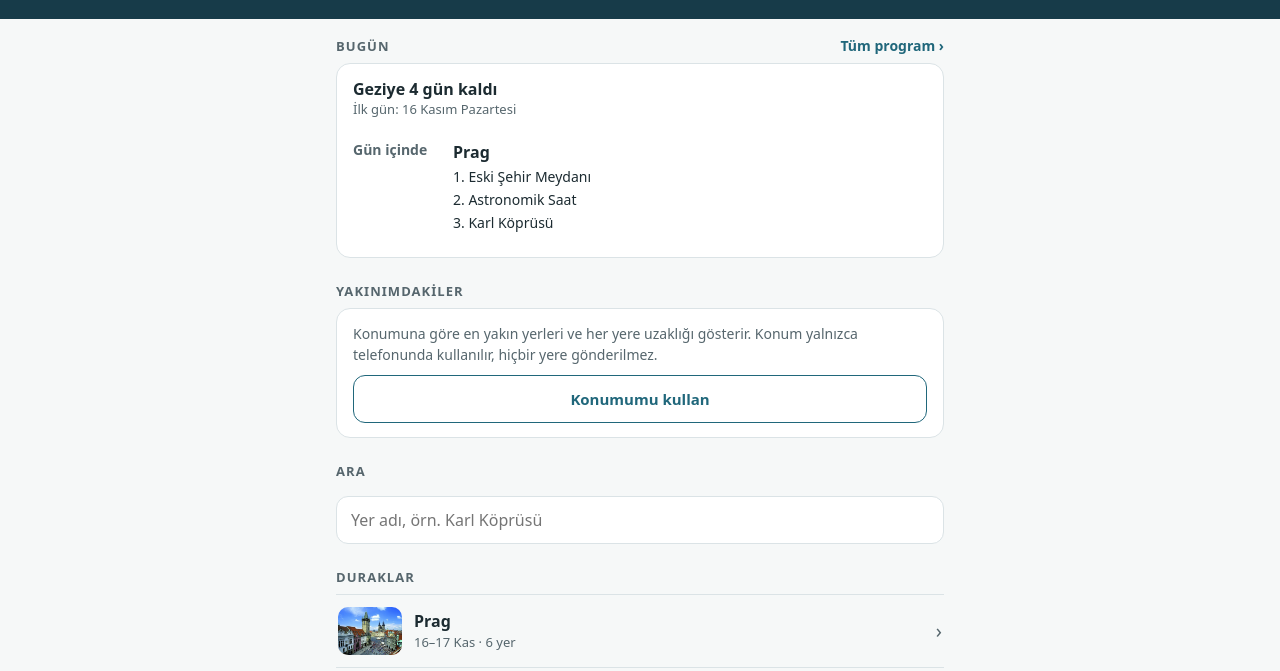
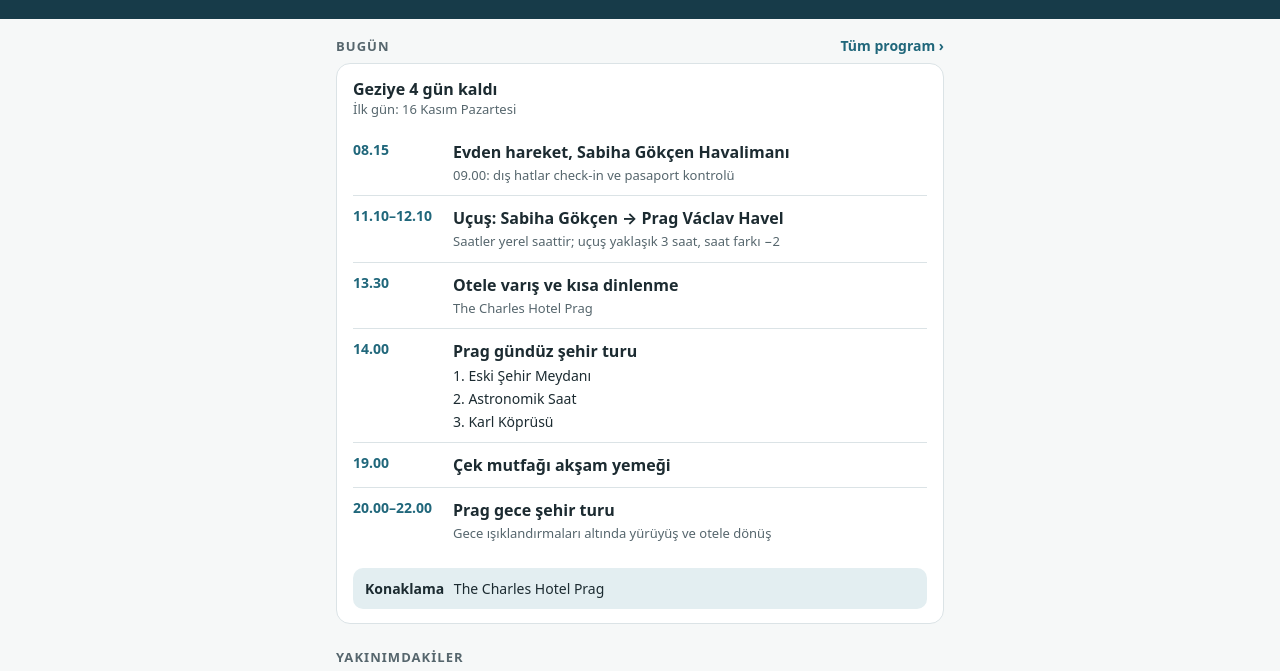
Before and after one commit to recepgulcanai/GeziYorum, a plain HTML site: page index.html in a window 1280 px wide. Shown: the part 123-794 px from the top of the page. Drawn offline with Linux system fonts and the light colour scheme.

Commit message:
Sürüm 1.3: PDF programındaki tüm saatler ve oteller eklendi, Parndorf ve tekne turu notları düzeltildi
Co-Authored-By: Claude Opus 5.5 <noreply@anthropic.com>
Claude-Session: https://claude.ai/code/session_01S5Q8UpyNn2ckF7VAnkZhRi

```diff
--- a/data.js
+++ b/data.js
@@ -3,7 +3,7 @@ window.GEZI = {
   "ad": "Orta Avrupa",
   "baslangic": "2026-11-16",
   "bitis": "2026-11-20",
-  "surum": "1.2"
+  "surum": "1.3"
  },
  "duraklar": [
   {
@@ -598,7 +598,7 @@ window.GEZI = {
     "2026-11-19"
    ],
    "harita": "img/harita-budapeste.webp",
-   "bilgi": "Gece tekne turu: 18 Kasım, 20.30–22.00. Kalkış iskelesi ve kesin tekne rotası programda belirtilmemiştir.",
+   "bilgi": "Gece tekne turu: 18 Kasım, 20.30–22.00. Kalkış iskelesi programda belirtilmemiştir; biletten ya da tekne şirketinden teyit edin.",
    "yerler": [
     {
      "no": 1,
@@ -765,7 +765,7 @@ window.GEZI = {
      "not": [
       "Tuna, Volga'dan sonra Avrupa'nın en uzun ikinci nehridir. Nehir, Almanya'daki Kara Orman'dan doğar ve Karadeniz'e dökülür. Yolculuğu boyunca on ülkeden geçer ya da sınır oluşturur. Viyana, Bratislava, Budapeşte ve Belgrad, Tuna kıyısında kurulmuş dört başkenttir. Bu gezideki Viyana, Bratislava ve Budapeşte aynı nehrin kıyısındadır.",
       "Budapeşte'de nehir, şehri batıdaki Buda ve doğudaki Peşte yakası olarak ikiye ayırır. İki yaka, 1873'te Óbuda ile birlikte tek bir şehir hâlinde birleşmiştir. Şehrin nehir üzerindeki ilk kalıcı köprüsü, 1849'da açılan Széchenyi Zincirli Köprüsü'dür. Budapeşte'nin Tuna kıyıları ve Buda Kalesi semti, 1987'den beri UNESCO Dünya Mirası Listesi'ndedir. Gece tekne turunda Parlamento, Buda Kalesi ve köprüler ışıklandırılmış olarak görülür.",
-      "Nehrin ortasındaki Margit Adası, şehrin en büyük park alanlarından biridir. Gellért Tepesi ve üzerindeki Özgürlük Anıtı, nehrin güney kesiminden görülebilir. Haritadaki 5 numara nehir çevresini temsil eder; tekne kalkış iskelesini göstermez. Kalkış yeri ve rota programda belirtilmediği için rehberden teyit edilmelidir. Kasım akşamlarında güvertede hava soğuk ve rüzgârlı olabileceğinden kalın giyinmek iyi olur."
+      "Nehrin ortasındaki Margit Adası, şehrin en büyük park alanlarından biridir. Gellért Tepesi ve üzerindeki Özgürlük Anıtı, nehrin güney kesiminden görülebilir. Haritadaki 5 numara nehir çevresini temsil eder; tekne kalkış iskelesini göstermez. Kalkış yeri ve rota programda belirtilmediği için biletten ya da tekne şirketinden teyit edilmelidir. Kasım akşamlarında güvertede hava soğuk ve rüzgârlı olabileceğinden kalın giyinmek iyi olur."
      ],
      "gorsel": {
       "dosya": "img/yer/budapeste-5.webp",
@@ -941,7 +941,7 @@ window.GEZI = {
      "not": [
       "Designer Outlet Parndorf, Avusturya'nın Burgenland eyaletinde, Viyana ile Bratislava arasında yer alan büyük bir outlet alışveriş merkezidir. Merkez 1998 yılında açılmıştır. Viyana'dan da Bratislava'dan da kısa bir otoyol yolculuğuyla ulaşılabilir. Alışveriş merkezi, Viyana'yı Macaristan sınırına bağlayan A4 otoyolunun yakınında bulunur. Açık hava çarşısı düzeninde tasarlanmıştır; mağazalar küçük bir kasaba sokağını andıran yollar boyunca sıralanır.",
       "Binaların mimarisi, bölgenin geleneksel köy evlerinden esinlenir. Merkezde moda, spor, ev eşyası ve aksesuar markalarının çok sayıda mağazası bulunur. Outlet mağazalarında genellikle önceki sezonların ürünleri indirimli fiyatlarla satılır. Avrupa Birliği dışında yaşayan ziyaretçiler, belirli bir tutarın üzerindeki alışverişlerde KDV iadesi alabilir. Bunun için ödeme sırasında mağazadan vergi iade formu istenmelidir.",
-      "Form, Avrupa Birliği'nden son çıkış noktasında gümrüğe onaylatılmalıdır. Dönüşte havalimanında bu işlem için ek zaman ayırmak gerekir. Merkezin içinde çeşitli kafeler ve restoranlar bulunur. Programdaki 17.00–20.00 molası, alışverişi ve akşam yemeğini birlikte kapsar. Molaya başlamadan önce buluşma saatini ve otobüsün park ettiği yeri not etmek iyi olur."
+      "Form, Avrupa Birliği'nden son çıkış noktasında gümrüğe onaylatılmalıdır. Dönüşte havalimanında bu işlem için ek zaman ayırmak gerekir. Merkezin içinde çeşitli kafeler ve restoranlar bulunur. Programdaki 17.00–20.00 molası, alışverişi ve akşam yemeğini birlikte kapsar. Molaya başlamadan önce aracı park ettiğiniz yeri ve buluşma saatini not etmek iyi olur."
      ],
      "gorsel": {
       "dosya": "img/yer/parndorf-1.webp",
@@ -965,9 +965,90 @@ window.GEZI = {
  ],
  "program": [
   {
+   "tarih": "2026-11-16",
+   "saat": "08.15",
+   "ad": "Evden hareket, Sabiha Gökçen Havalimanı",
+   "yerler": [],
+   "not": "09.00: dış hatlar check-in ve pasaport kontrolü"
+  },
+  {
+   "tarih": "2026-11-16",
+   "saat": "11.10–12.10",
+   "ad": "Uçuş: Sabiha Gökçen → Prag Václav Havel",
+   "yerler": [],
+   "not": "Saatler yerel saattir; uçuş yaklaşık 3 saat, saat farkı −2"
+  },
+  {
+   "tarih": "2026-11-16",
+   "saat": "13.30",
+   "ad": "Otele varış ve kısa dinlenme",
+   "yerler": [],
+   "not": "The Charles Hotel Prag"
+  },
+  {
+   "tarih": "2026-11-16",
+   "saat": "14.00",
+   "ad": "Prag gündüz şehir turu",
+   "yerler": [
+    "prag-1",
+    "prag-2",
+    "prag-3"
+   ]
+  },
+  {
+   "tarih": "2026-11-16",
+   "saat": "19.00",
+   "ad": "Çek mutfağı akşam yemeği",
+   "yerler": []
+  },
+  {
+   "tarih": "2026-11-16",
+   "saat": "20.00–22.00",
+   "ad": "Prag gece şehir turu",
+   "yerler": [],
+   "not": "Gece ışıklandırmaları altında yürüyüş ve otele dönüş"
+  },
+  {
    "tarih": "2026-11-17",
-   "saat": "Akşam",
-   "ad": "Viyana akşam yürüyüşü",
+   "saat": "08.30",
+   "ad": "Kahvaltı ve bagajların hazırlanması",
+   "yerler": []
+  },
+  {
+   "tarih": "2026-11-17",
+   "saat": "09.00",
+   "ad": "Prag Kalesi turu",
+   "yerler": [
+    "prag-4",
+    "prag-5",
+    "prag-6"
+   ],
+   "not": "Yürüyüş ayakkabısı önerilir"
+  },
+  {
+   "tarih": "2026-11-17",
+   "saat": "12.00",
+   "ad": "Otelden çıkış ve Prag Tren Garı'na transfer",
+   "yerler": []
+  },
+  {
+   "tarih": "2026-11-17",
+   "saat": "13.00–17.20",
+   "ad": "Tren: Prag → Viyana",
+   "yerler": [],
+   "not": "Süre 4 saat 20 dakika"
+  },
+  {
+   "tarih": "2026-11-17",
+   "saat": "17.30",
+   "ad": "Viyana Garı'na varış, kiralık aracı teslim alma ve otele geçiş",
+   "yerler": [],
+   "not": "Ibis Budget Wien Sankt Marx"
+  },
+  {
+   "tarih": "2026-11-17",
+   "saat": "18.30",
+   "ad": "Viyana akşam turu ve akşam yemeği",
    "yerler": [
     "viyana-1",
     "viyana-2",
@@ -975,12 +1056,70 @@ window.GEZI = {
    ]
   },
   {
+   "tarih": "2026-11-17",
+   "saat": "22.00",
+   "ad": "Otele dönüş",
+   "yerler": []
+  },
+  {
+   "tarih": "2026-11-18",
+   "saat": "08.30",
+   "ad": "Kahvaltı ve Viyana'dan ayrılış hazırlığı",
+   "yerler": []
+  },
+  {
+   "tarih": "2026-11-18",
+   "saat": "09.30",
+   "ad": "Araçla Budapeşte'ye hareket",
+   "yerler": [],
+   "not": "M1 otobanı, yaklaşık 240 km, 2,5–3 saat; Macaristan otoyol vinyetini kontrol edin"
+  },
+  {
+   "tarih": "2026-11-18",
+   "saat": "13.30",
+   "ad": "Budapeşte'ye varış, otele giriş ve dinlenme",
+   "yerler": [],
+   "not": "Ibis Styles Budapest City"
+  },
+  {
+   "tarih": "2026-11-18",
+   "saat": "14.30",
+   "ad": "Budapeşte şehir turu",
+   "yerler": [
+    "budapeste-1",
+    "budapeste-2",
+    "budapeste-3"
+   ]
+  },
+  {
+   "tarih": "2026-11-18",
+   "saat": "19.00",
+   "ad": "Macar gulaşı akşam yemeği",
+   "yerler": []
+  },
+  {
    "tarih": "2026-11-18",
    "saat": "20.30–22.00",
-   "ad": "Gece tekne turu",
+   "ad": "Işıklandırılmış Tuna tekne turu",
    "yerler": [
-    "budapeste-5"
+    "budapeste-5",
+    "budapeste-4"
    ]
+  },
+  {
+   "tarih": "2026-11-19",
+   "saat": "08.30–09.30",
+   "ad": "Kahvaltı ve Parlamento çevresinde sabah yürüyüşü",
+   "yerler": [
+    "budapeste-4"
+   ]
+  },
+  {
+   "tarih": "2026-11-19",
+   "saat": "12.00",
+   "ad": "Otelden ayrılış, Bratislava'ya hareket",
+   "yerler": [],
+   "not": "Yaklaşık 200 km; Slovakya sınır geçişi"
   },
   {
    "tarih": "2026-11-19",
@@ -994,11 +1133,72 @@ window.GEZI = {
   },
   {
    "tarih": "2026-11-19",
+   "saat": "16.30",
+   "ad": "Parndorf'a hareket",
+   "yerler": [],
+   "not": "Yaklaşık 35 km"
+  },
+  {
+   "tarih": "2026-11-19",
    "saat": "17.00–20.00",
    "ad": "Parndorf: alışveriş ve akşam yemeği",
    "yerler": [
     "parndorf-1"
    ]
+  },
+  {
+   "tarih": "2026-11-19",
+   "saat": "20.00–21.00",
+   "ad": "Viyana'ya hareket ve otele yerleşme",
+   "yerler": [],
+   "not": "Austria Trend Hotel Schloss"
+  },
+  {
+   "tarih": "2026-11-20",
+   "saat": "08.30",
+   "ad": "Kahvaltı ve çıkış",
+   "yerler": [],
+   "not": "Bagajlar araca yüklenir"
+  },
+  {
+   "tarih": "2026-11-20",
+   "saat": "09.00–14.00",
+   "ad": "Viyana geniş şehir turu",
+   "yerler": [
+    "viyana-4",
+    "viyana-5",
+    "viyana-6",
+    "viyana-7",
+    "viyana-8",
+    "viyana-9"
+   ],
+   "not": "Schönbrunn bahçeleri, Ringstrasse, Hofburg, Opera ve kahve molası. Viyana Üniversitesi programda yok, sonradan eklendi."
+  },
+  {
+   "tarih": "2026-11-20",
+   "saat": "14.00",
+   "ad": "Viyana Havalimanı'na geçiş ve aracın teslimi",
+   "yerler": [],
+   "not": "Teslimden önce yakıt deposunun dolu olduğunu ve otoyol vinyetlerini kontrol edin"
+  },
+  {
+   "tarih": "2026-11-20",
+   "saat": "14.30",
+   "ad": "Biniş kartı ve bagaj teslimi",
+   "yerler": []
+  },
+  {
+   "tarih": "2026-11-20",
+   "saat": "16.45",
+   "ad": "Uçuş: Viyana → İstanbul",
+   "yerler": [],
+   "not": "Yaklaşık 2,5 saat"
+  },
+  {
+   "tarih": "2026-11-20",
+   "saat": "21.10",
+   "ad": "İstanbul'a varış",
+   "yerler": []
   }
  ],
  "pratik": {
@@ -1117,5 +1317,11 @@ window.GEZI = {
     ]
    }
   ]
+ },
+ "konaklama": {
+  "2026-11-16": "The Charles Hotel Prag",
+  "2026-11-17": "Ibis Budget Wien Sankt Marx",
+  "2026-11-18": "Ibis Styles Budapest City",
+  "2026-11-19": "Austria Trend Hotel Schloss"
  }
 };
--- a/index.html
+++ b/index.html
@@ -73,6 +73,9 @@ h2{margin:0 0 8px;font:700 13px var(--f-body);letter-spacing:.08em;text-transfor
 .slot .what b{font-weight:650}
 .slot .what a{color:inherit;text-decoration:none;font-size:14px}
 .slot .what a span{color:var(--muted)}
+.slot .what .sub{color:var(--muted);font-size:13px}
+.stay{margin-top:4px;padding:10px 12px;border-radius:10px;background:var(--accent-soft);font-size:14px}
+.stay b{margin-right:6px}
 .search{display:flex;flex-direction:column;gap:8px}
 .search input{width:100%;font:16px var(--f-body);padding:12px 14px;border-radius:12px;border:1px solid var(--line);background:var(--surface);color:var(--fg)}
 .mapwrap{position:relative;background:var(--mapbg);border:1px solid var(--line);border-radius:14px;overflow:auto;-webkit-overflow-scrolling:touch;max-height:72vh}
@@ -206,13 +209,13 @@ function dayPlan(day){
     const cities=[...new Set(free.map(x=>x.s.ad))];
     slots.push({saat:'Gün içinde',vague:true,ad:cities.join(', '),items:free});
   }
-  ev.forEach(e=>slots.push({saat:e.saat,vague:!/\d/.test(e.saat),ad:e.ad,items:e.yerler.map(byId).filter(Boolean)}));
+  ev.forEach(e=>slots.push({saat:e.saat,vague:!/\d/.test(e.saat),ad:e.ad,sub:e.not||'',items:e.yerler.map(byId).filter(Boolean)}));
   return slots;
 }
 function planHtml(day){
   const sl=dayPlan(day);
   if(!sl.length)return '<p class="info">Bu gün için programda durak yok.</p>';
-  return `<div class="prog">${sl.map(x=>`<div class="slot"><div class="time${x.vague?' vague':''}">${esc(x.saat)}</div><div class="what"><b>${esc(x.ad)}</b>${x.items.map(i=>`<a href="#${i.id}">${i.y.no}. ${esc(i.y.ad)}${new Set(x.items.map(j=>j.s.id)).size>1||x.ad.indexOf(i.s.ad)<0?` <span>· ${esc(i.s.ad)}</span>`:''}${isDone(i.id)?' <span>✓</span>':''}</a>`).join('')}</div></div>`).join('')}</div>`;
+  return `<div class="prog">${sl.map(x=>`<div class="slot"><div class="time${x.vague?' vague':''}">${esc(x.saat)}</div><div class="what"><b>${esc(x.ad)}</b>${x.sub?`<span class="sub">${esc(x.sub)}</span>`:''}${x.items.map(i=>`<a href="#${i.id}">${i.y.no}. ${esc(i.y.ad)}${new Set(x.items.map(j=>j.s.id)).size>1||x.ad.indexOf(i.s.ad)<0?` <span>· ${esc(i.s.ad)}</span>`:''}${isDone(i.id)?' <span>✓</span>':''}</a>`).join('')}</div></div>`).join('')}</div>${G.konaklama&&G.konaklama[day]?`<div class="stay"><b>Konaklama</b> ${esc(G.konaklama[day])}</div>`:''}`;
 }
 function tripDays(){const out=[];for(let d=parse(G.gezi.baslangic);d<=parse(G.gezi.bitis);d=new Date(d.getFullYear(),d.getMonth(),d.getDate()+1))out.push(iso(d));return out}
 
@@ -257,7 +260,7 @@ function program(){
   bar('Program',`${parse(G.gezi.baslangic).getDate()}–${fmtShort(G.gezi.bitis)}`,true);
   const t=iso(new Date());
   view.innerHTML=`<main class="wrap">${tripDays().map(d=>`<section><h2>${fmt(d)}${d===t?' · bugün':''}</h2><div class="card">${planHtml(d)}</div></section>`).join('')}
-  <p class="foot">Saati belirtilen etkinlikler tur programından alındı; diğer yerler için saat verilmedi.</p></main>`;
+  <p class="foot">Saatler gezi programından alınmıştır ve yerel saattir.</p></main>`;
 }
 
 function pratik(){
--- a/sw.js
+++ b/sw.js
@@ -1,5 +1,5 @@
 // Cep Rehberi çevrimdışı önbellek. Sürüm, içerik değişince otomatik değişir.
-const CACHE='cep-rehberi-443f3373';
+const CACHE='cep-rehberi-e427826f';
 const FILES=["./", "index.html", "data.js", "manifest.webmanifest", "icon-192.png", "icon-512.png", "icon-180.png", "img/harita-bratislava.webp", "img/harita-budapeste.webp", "img/harita-parndorf.webp", "img/harita-prag.webp", "img/harita-viyana.webp", "img/yer/bratislava-1.webp", "img/yer/bratislava-2.webp", "img/yer/bratislava-3.webp", "img/yer/budapeste-1.webp", "img/yer/budapeste-2.webp", "img/yer/budapeste-3.webp", "img/yer/budapeste-4.webp", "img/yer/budapeste-5.webp", "img/yer/parndorf-1.webp", "img/yer/prag-1.webp", "img/yer/prag-2.webp", "img/yer/prag-3.webp", "img/yer/prag-4.webp", "img/yer/prag-5.webp", "img/yer/prag-6.webp", "img/yer/viyana-1.webp", "img/yer/viyana-2.webp", "img/yer/viyana-3.webp", "img/yer/viyana-4.webp", "img/yer/viyana-5.webp", "img/yer/viyana-6.webp", "img/yer/viyana-7.webp", "img/yer/viyana-8.webp", "img/yer/viyana-9.webp"];
 self.addEventListener('install',e=>{e.waitUntil(caches.open(CACHE).then(c=>c.addAll(FILES)).then(()=>self.skipWaiting()))});
 self.addEventListener('activate',e=>{e.waitUntil(caches.keys().then(k=>Promise.all(k.filter(x=>x!==CACHE).map(x=>caches.delete(x)))).then(()=>self.clients.claim()))});
```
